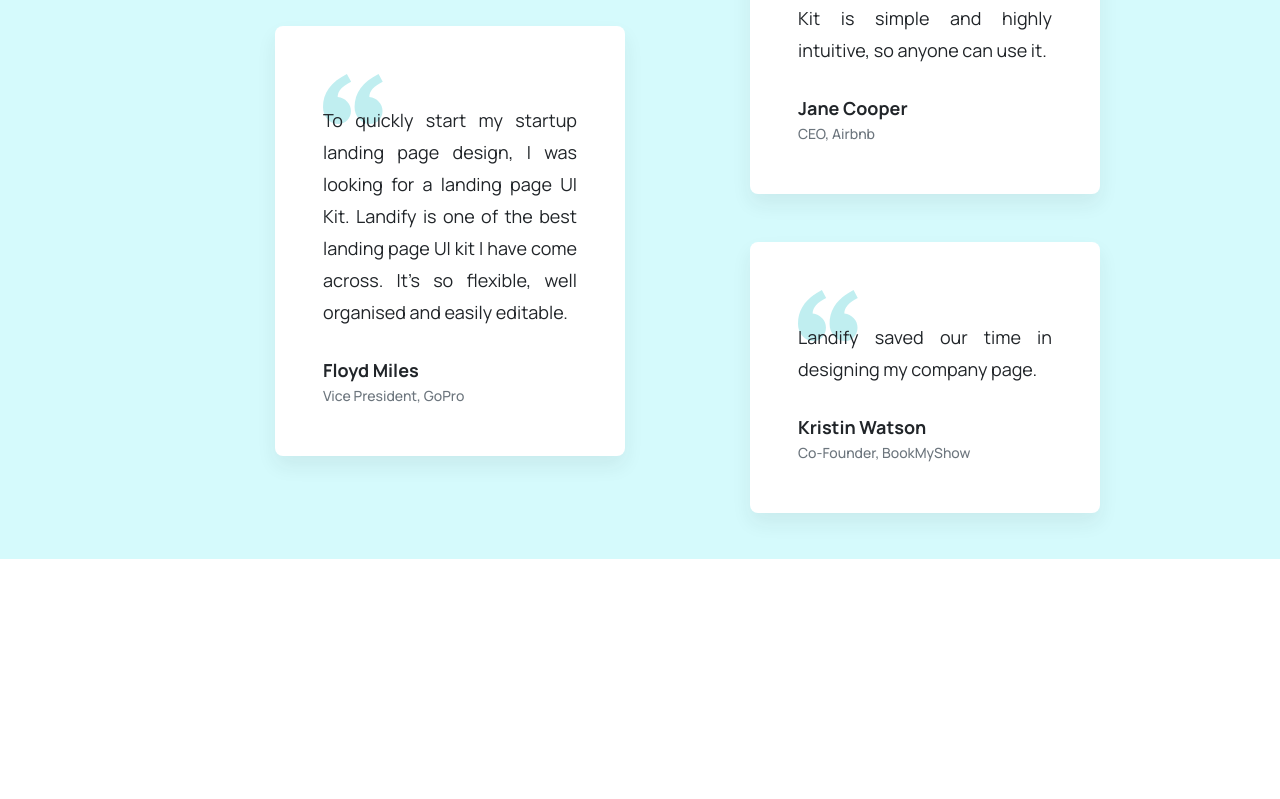
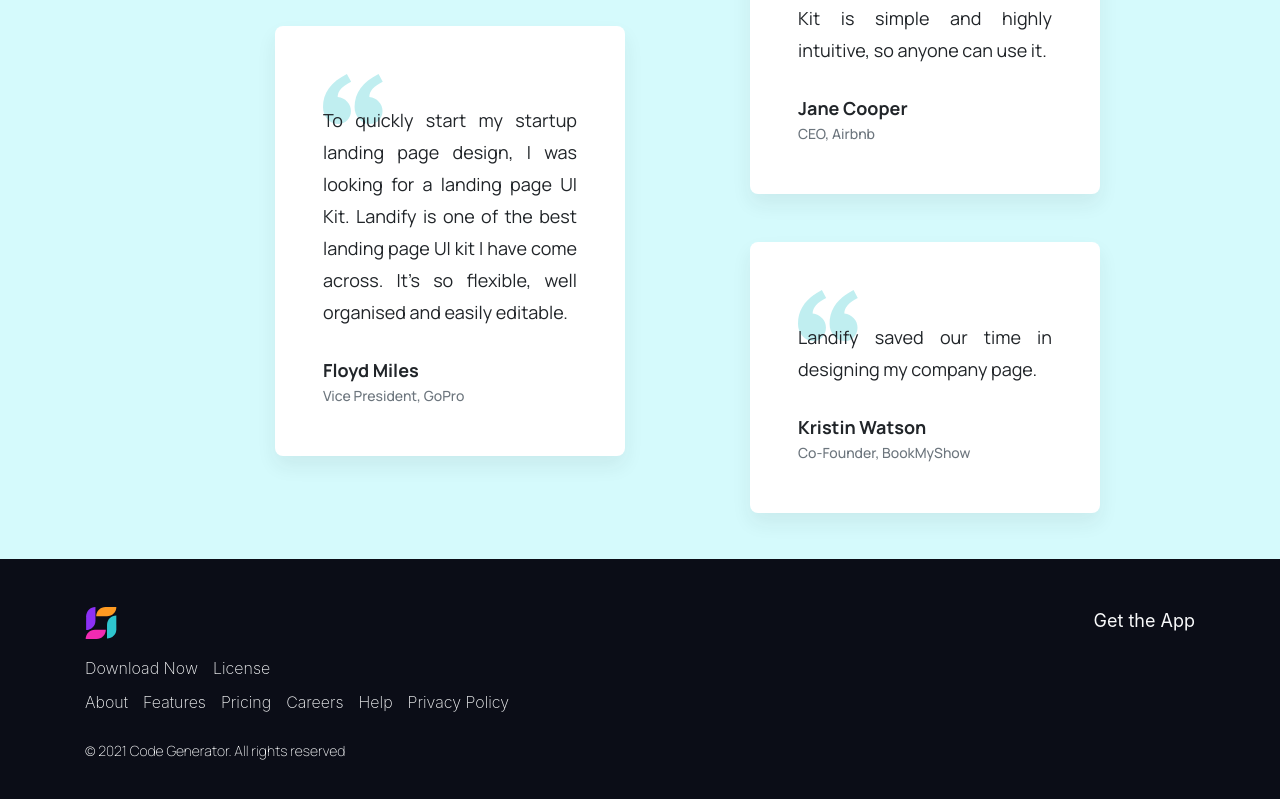
Before and after one commit to TanvirMahin24/Cover-Generator, a React (Create React App) app in the folder client/: page / in a window 1280 px wide. Shown: the part 1230-2029 px from the top of the page. Before the commit the page ends 1789 px from the top, so only its background shows below. Built offline with nearby package versions, Linux system fonts and the light colour scheme.

Commit message:
footer component added

```diff
--- /dev/null
+++ b/client/src/Components/Footer/Footer.js
@@ -0,0 +1,59 @@
+import React from "react";
+import { Col, Container, Row } from "react-bootstrap";
+import { Link } from "react-router-dom";
+import logo from "../../Assets/Footer/logo.svg";
+import styles from "./Footer.module.css";
+
+const Footer = () => {
+  return (
+    <div className={styles.footer}>
+      <Container className="py-5">
+        <Row>
+          <Col md={8}>
+            <img src={logo} alt="Code Generator" />
+            <div className="d-block pt-3">
+              <Link className={styles.footer__link} to="/download">
+                Download Now
+              </Link>
+              <Link className={styles.footer__link} to="/license">
+                License
+              </Link>
+            </div>
+            <div className="d-block pt-2">
+              <Link className={styles.footer__link} to="/about">
+                About
+              </Link>
+              <Link className={styles.footer__link} to="/license">
+                Features
+              </Link>
+              <Link className={styles.footer__link} to="/license">
+                Pricing
+              </Link>
+              <Link className={styles.footer__link} to="/license">
+                Careers
+              </Link>
+              <Link className={styles.footer__link} to="/license">
+                Help
+              </Link>
+              <Link className={styles.footer__link} to="/license">
+                Privacy Policy
+              </Link>
+            </div>
+            <div className="d-block pt-4">
+              <span
+                className={`d-block lead__2 text-light ${styles.copyright}`}
+              >
+                © 2021 Code Generator. All rights reserved
+              </span>
+            </div>
+          </Col>
+          <Col md={4} className="text-right">
+            <span className={styles.get__app}>Get the App</span>
+          </Col>
+        </Row>
+      </Container>
+    </div>
+  );
+};
+
+export default Footer;
--- /dev/null
+++ b/client/src/Components/Footer/Footer.module.css
@@ -0,0 +1,35 @@
+.footer {
+  background: var(--black);
+}
+
+.footer__link {
+  color: var(--light) !important;
+  text-decoration: none !important;
+  font-weight: 200;
+  font-size: 16px;
+  line-height: 26px;
+  padding-right: 15px;
+  transition: 0.3s all ease-in-out;
+}
+
+.footer__link:hover {
+  color: var(--brand-light-blue) !important;
+  transition: 0.3s all ease-in-out;
+}
+
+.copyright {
+  color: #d9dbe1;
+  font-style: normal;
+  font-weight: lighter;
+  font-size: 14px;
+  line-height: 24px;
+}
+
+.get__app {
+  display: block;
+  font-style: normal;
+  font-weight: 400;
+  font-size: 18px;
+  line-height: 28px;
+  color: var(--light);
+}
--- /dev/null
+++ b/client/src/Components/Footer/index.js
@@ -0,0 +1,3 @@
+import Footer from "./Footer";
+
+export { Footer };
--- a/client/src/Views/LandingPage/LandingPage.js
+++ b/client/src/Views/LandingPage/LandingPage.js
@@ -1,6 +1,7 @@
 import React from "react";
 import CustomerReview from "../../Components/CustomerReview/CustomerReview";
 import { Features } from "../../Components/Features";
+import Footer from "../../Components/Footer/Footer";
 import { Header } from "../../Components/Header";
 import Hero from "../../Components/Hero/Hero";
 import { Navbar } from "../../Components/Navbar";
@@ -14,6 +15,7 @@
       </Header>
       <Features />
       <CustomerReview />
+      <Footer />
     </>
   );
 };
--- a/client/src/index.css
+++ b/client/src/index.css
@@ -1,6 +1,7 @@
 @import url("https://fonts.googleapis.com/css2?family=Manrope:wght@200;300;400;500;600;700;800&display=swap");
 
 :root {
+  --black: #0b0d17;
   --dark: #18191f;
   --gray: #474a57;
   --secondary: #474a57;
```
Also changed, not shown: client/src/Assets/Footer/logo.svg (added).
